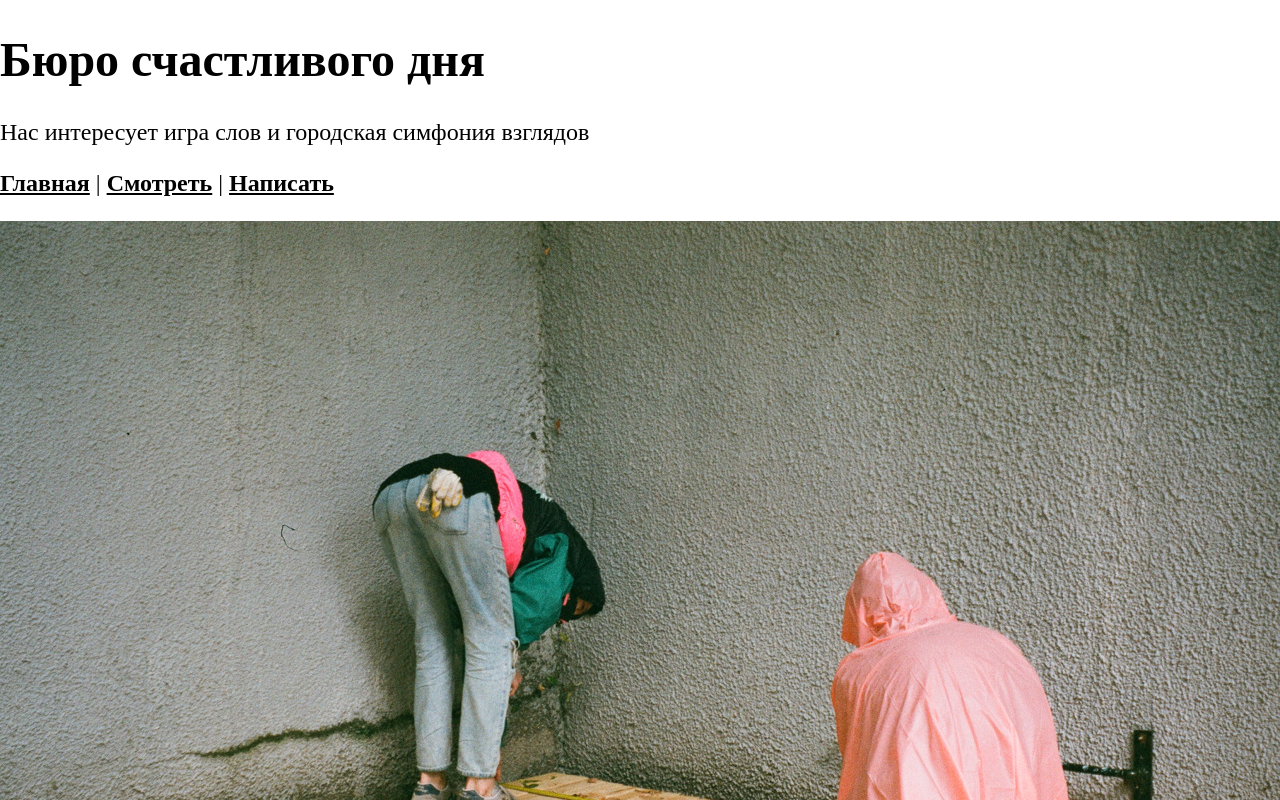
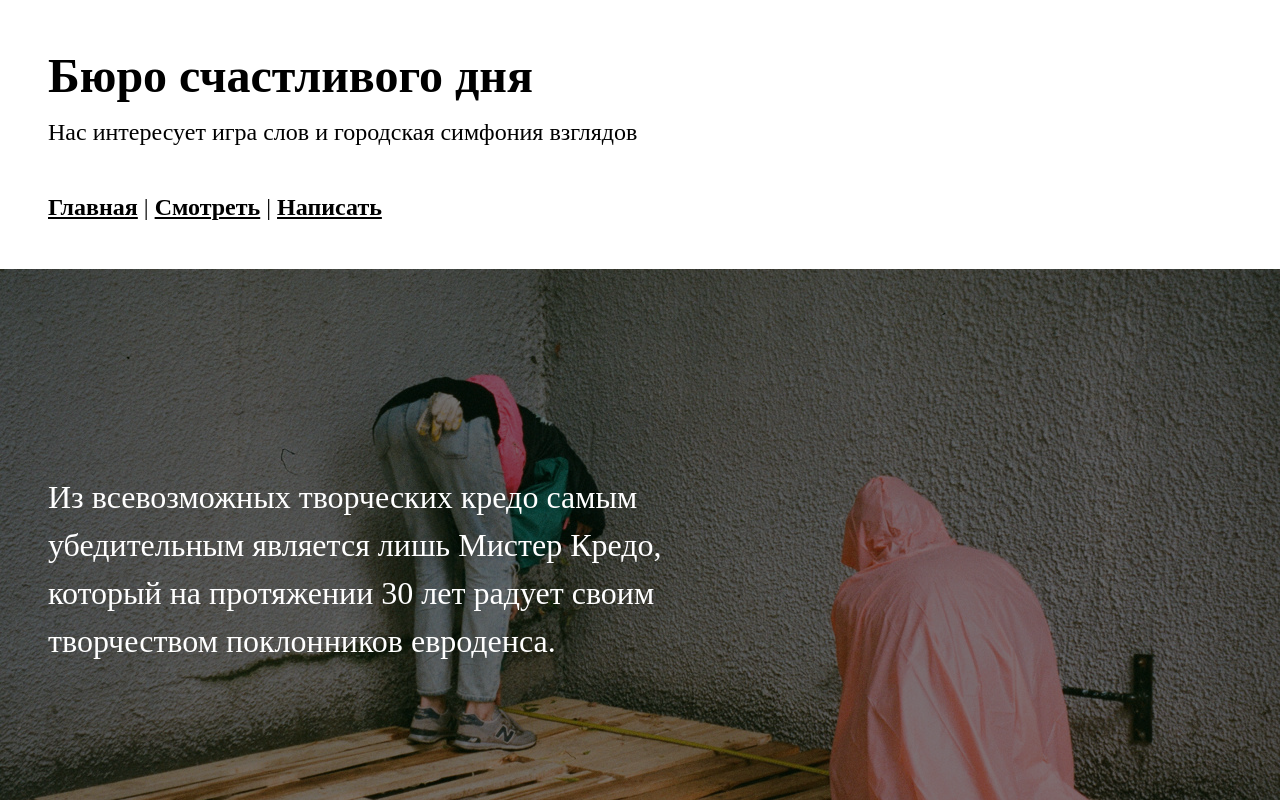
Before and after one commit to rominmx/luckydaybureau, a Vue app: page /#/write in a window 1280 px wide. Shown: the top 800 px of the page. Built offline with nearby package versions, Linux system fonts and the light colour scheme; a web font is replaced by a local one.

Commit message:
Add basic styles

```diff
--- a/public/css/global.css
+++ b/public/css/global.css
@@ -1,6 +1,7 @@
 :root {
     --font-custom: 'Montserrat', serif;
     --color-green: #04e329;
+    --padding: 48px;
 }
 
 @font-face {
--- a/src/App.vue
+++ b/src/App.vue
@@ -1,8 +1,8 @@
 <template>
   <div>
-    <header>
-      <h1>Бюро счастливого дня</h1>
-      <div>Нас интересует игра слов и городская симфония взглядов</div>
+    <header :class="$style.header">
+      <h1 :class="$style.title">Бюро счастливого дня</h1>
+      <div :class="$style.description">Нас интересует игра слов и городская симфония взглядов</div>
     </header>
     <nav :class="$style.nav">
       <router-link to="/" :class="$style.navItem">Главная</router-link> |
@@ -14,9 +14,27 @@
 </template>
 
 <style module>
+.header {
+  padding-left: var(--padding);
+  padding-right: var(--padding);
+  margin-bottom: 48px;
+}
+
+.title {
+  margin-top: 48px;
+  margin-bottom: 16px;
+  font-size: 48px;
+}
+
+.description {
+  font-size: 24px;
+}
+
 .nav {
-  margin-top: 1em;
-  margin-bottom: 1em;
+  margin-top: 2em;
+  margin-bottom: 2em;
+  padding-left: var(--padding);
+  padding-right: var(--padding);
 }
 
 .navItem {
--- a/src/views/Look.vue
+++ b/src/views/Look.vue
@@ -1,5 +1,7 @@
 <template>
-  <img src="@/assets/zine/01.jpg" alt="Зин для Уральской биеннале" />
+  <div :class="$style.container">
+    <img src="@/assets/zine/01.jpg" alt="Зин для Уральской биеннале" />
+  </div>
 </template>
 
 <script>
@@ -7,3 +9,10 @@
   name: 'Look',
 };
 </script>
+
+<style module>
+.container {
+  padding-left: var(--padding);
+  padding-right: var(--padding);
+}
+</style>
--- a/src/views/Main.vue
+++ b/src/views/Main.vue
@@ -1,9 +1,11 @@
 <template>
-  <div>
-    <img alt="Бюро счастливого дня" src="@/assets/luckyday.jpg" />
-    <h2>Из всевозможных творческих кредо самым убедительным является лишь Мистер Кредо, который
-      на протяжении 30 лет радует своим творчеством поклонников евроденса.
-    </h2>
+  <div :class="$style.container">
+    <div :class="$style.caption">
+      <p :class="$style.text">Из всевозможных творческих кредо самым убедительным является
+        лишь Мистер Кредо, который
+        на протяжении 30 лет радует своим творчеством поклонников евроденса.
+      </p>
+    </div>
   </div>
 </template>
 
@@ -12,3 +14,31 @@
   name: 'Main',
 };
 </script>
+
+<style module>
+.container {
+  height: 600px;
+  background-image: url("../assets/luckyday.jpg");
+  background-repeat: no-repeat;
+  background-position: 50% 50%;
+  background-size: cover;
+  display: flex;
+  align-items: stretch;
+}
+
+.caption {
+  background-color: rgba(0,0,0,.5);
+  display: flex;
+  align-items: center;
+}
+
+.text {
+  flex-basis: 50%;
+  padding-left: var(--padding);
+  margin-top: 0;
+  margin-bottom: 0;
+  color: #fff;
+  font-size: 32px;
+  line-height: 1.5;
+}
+</style>
--- a/src/views/Write.vue
+++ b/src/views/Write.vue
@@ -1,5 +1,5 @@
 <template>
-  <div>
+  <div :class="$style.container">
     Пишем и проектируем в стол. Хочешь стать частью команды - пиши
     <a href="mailto:buroschastlivogodnya@gmail.com">buroschastlivogodnya@gmail.com</a>
   </div>
@@ -10,3 +10,10 @@
   name: 'Write',
 };
 </script>
+
+<style module>
+.container {
+  padding-left: var(--padding);
+  padding-right: var(--padding);
+}
+</style>
```
